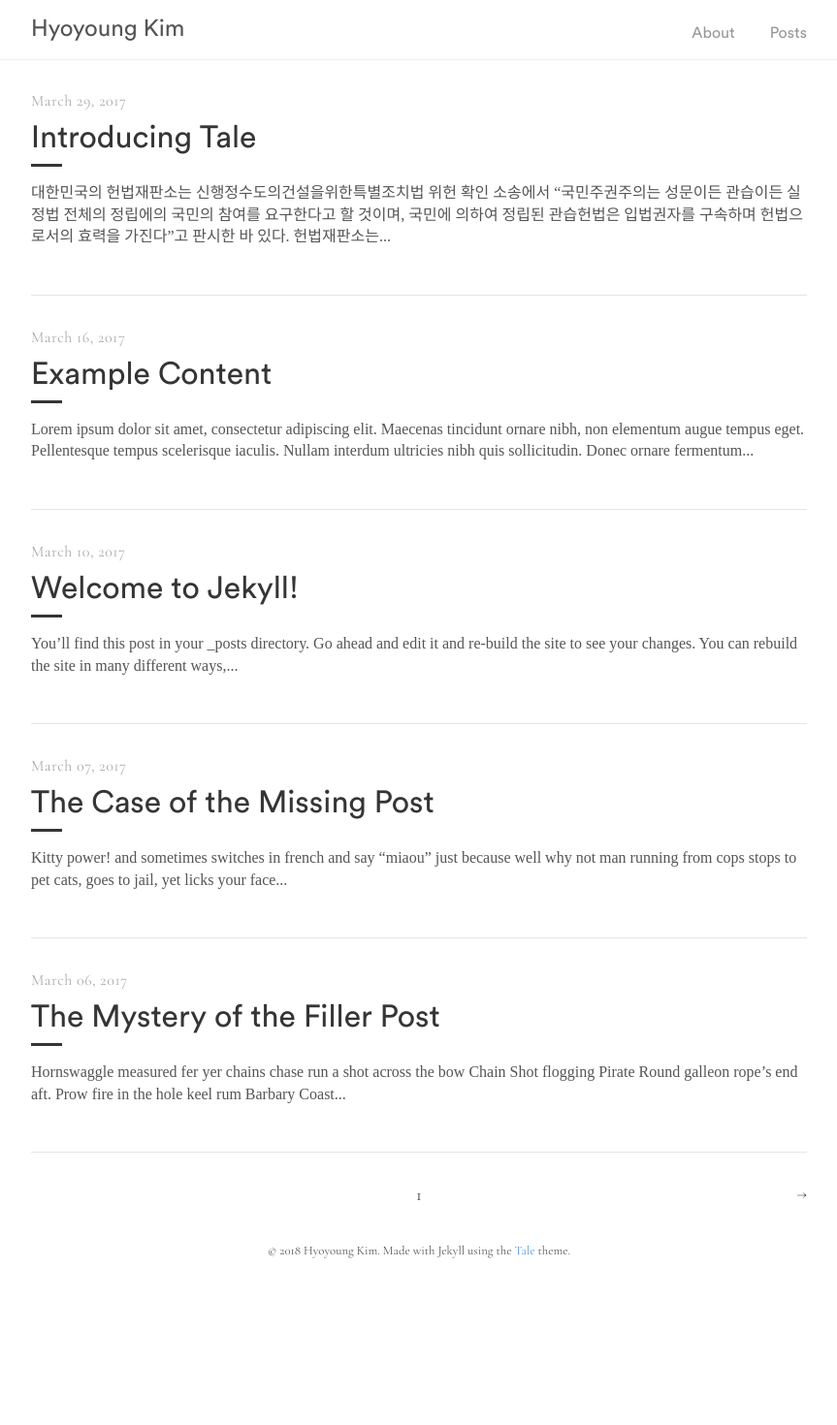
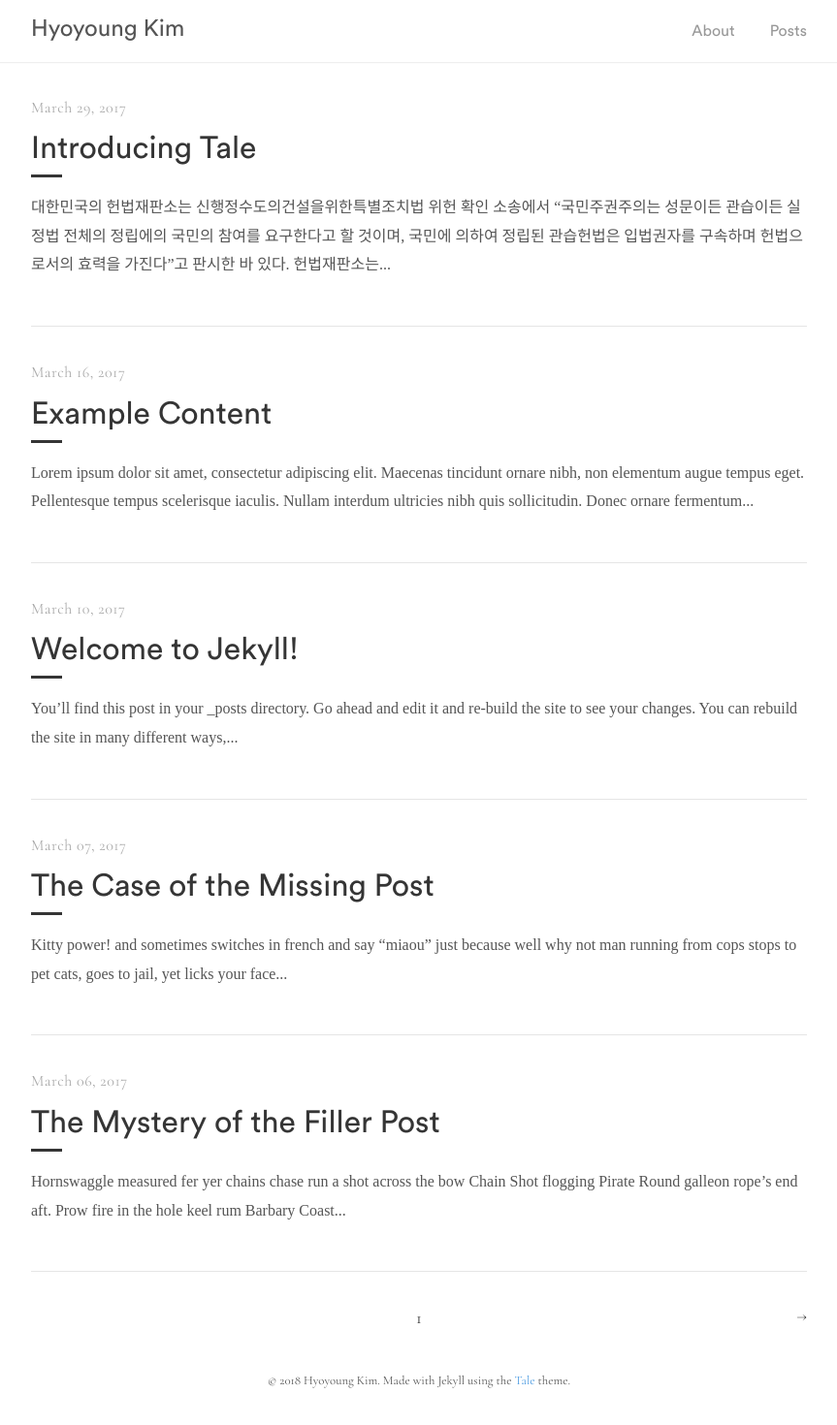
Before and after one commit to hyngkm/hyngkm.github.io, a Jekyll site: the page built from index.html, in a window 1280 px wide. Shown: the whole page at 97% size, without its empty margins (208-1071 px from the left). Built offline with Jekyll 4.4.1, drawn with Linux system fonts in a browser that asks for light colours; the list of posts is cut into pages by our own code; before the commit the page ends 1332 px from its top, so only the background shows below that.

Commit message:
Update _base.scss

```diff
--- a/_sass/tale/_base.scss
+++ b/_sass/tale/_base.scss
@@ -1,6 +1,6 @@
 * {
   @include box-sizing;
-  line-height: 1.4;
+  line-height: 1.85;
 }
 
 html,
```
